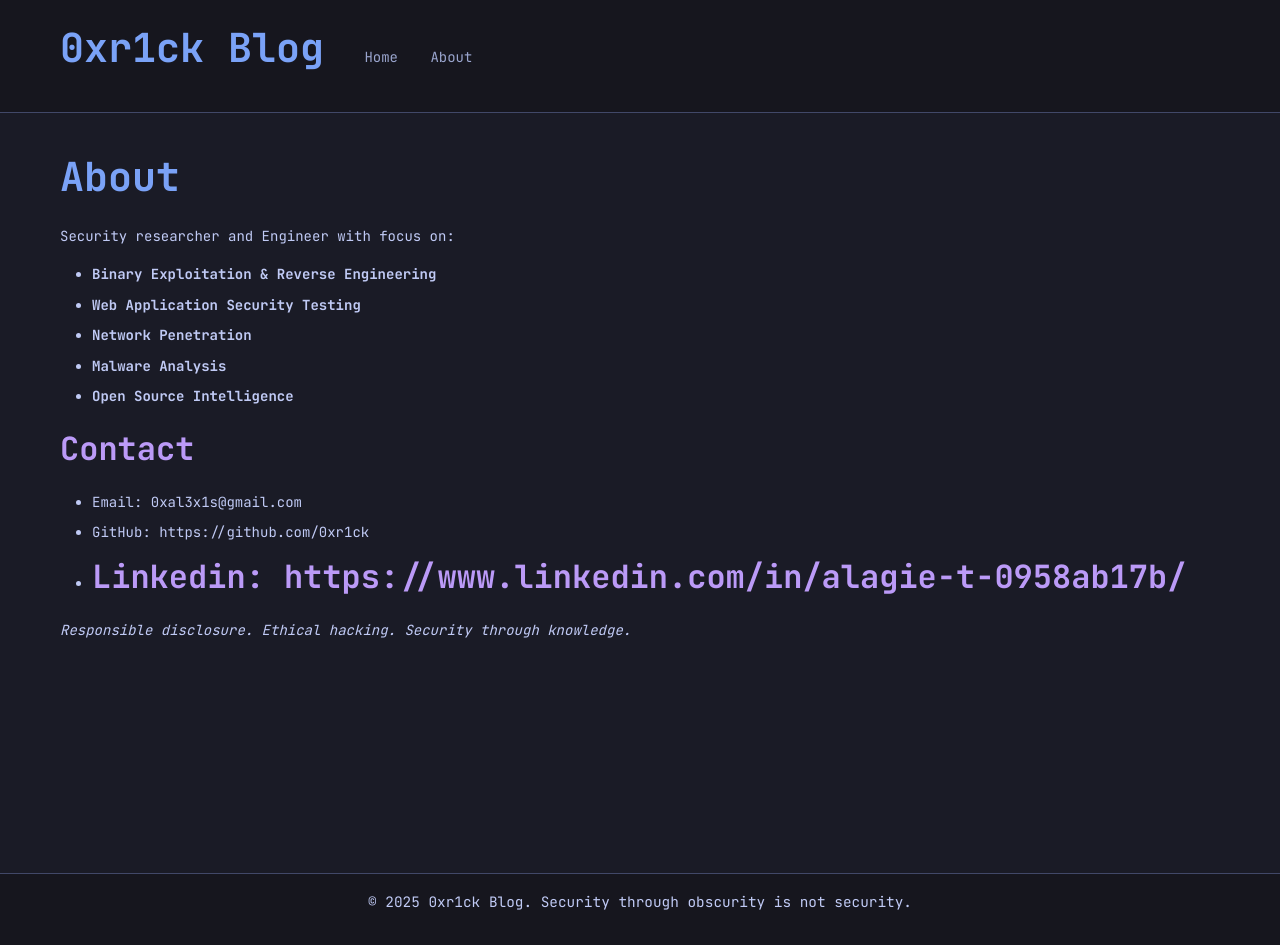
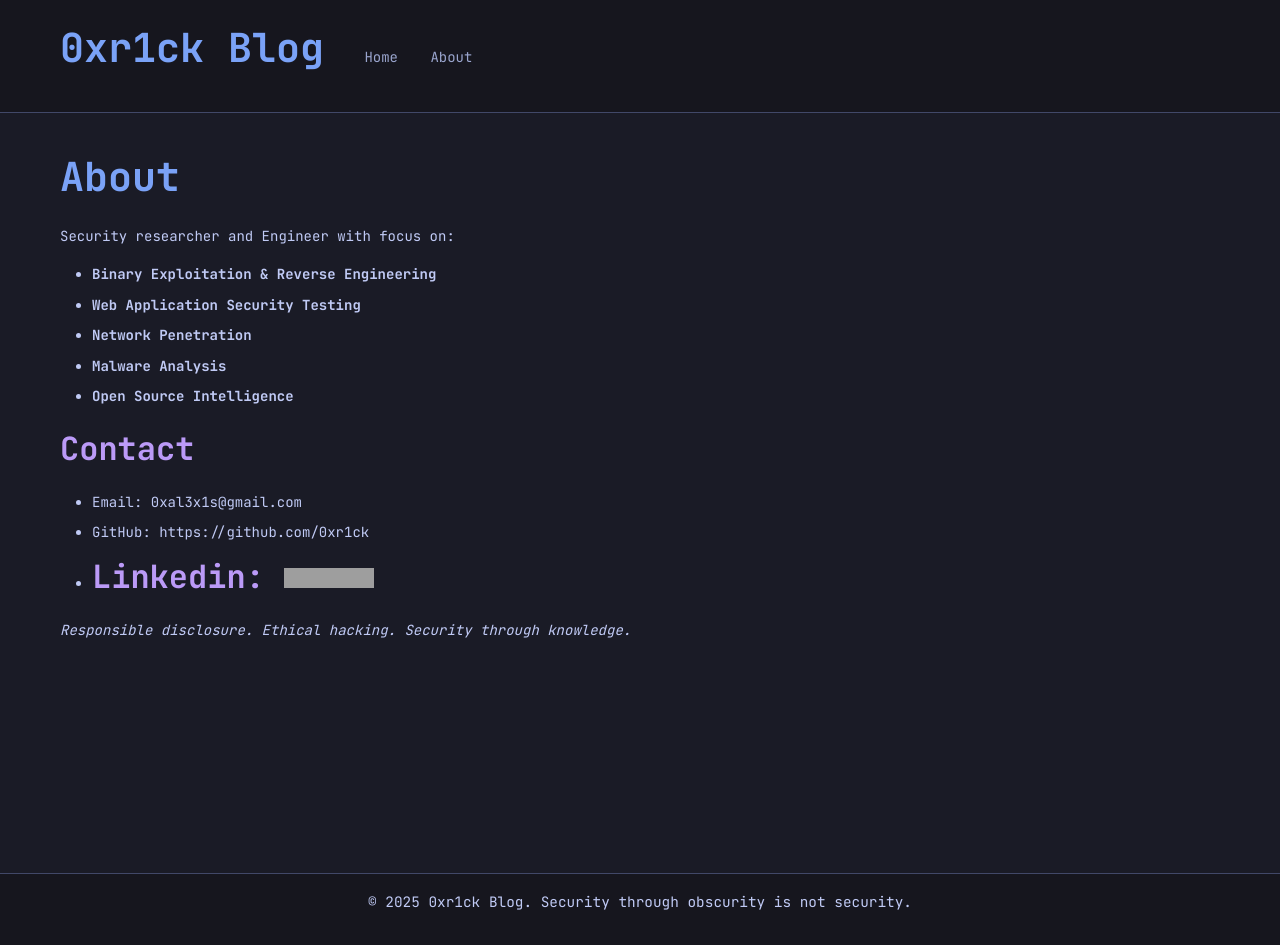
Before and after one commit to 0xr1ck/0xr1ck.github.io, a Jekyll site: the page built from about.md, in a window 1280 px wide. Built offline with Jekyll 4.4.1, drawn with Linux system fonts in a browser that asks for light colours; part of the change alters nothing that is shown; grey boxes are pictures that could not be loaded.

Commit message:
Update about.md

```diff
--- a/about.md
+++ b/about.md
@@ -18,7 +18,7 @@ Security researcher and Engineer with focus on:
 
 - Email: 0xal3x1s@gmail.com
 - GitHub: https://github.com/0xr1ck
-- Linkedin: https://www.linkedin.com/in/alagie-t-0958ab17b/
+- Linkedin: [![LinkedIn](https://img.shields.io/badge/LinkedIn-Connect-blue?style=flat&logo=linkedin)](https://www.linkedin.com/in/alagie-t-0958ab17b/)
 ---
 
 *Responsible disclosure. Ethical hacking. Security through knowledge.*
```
